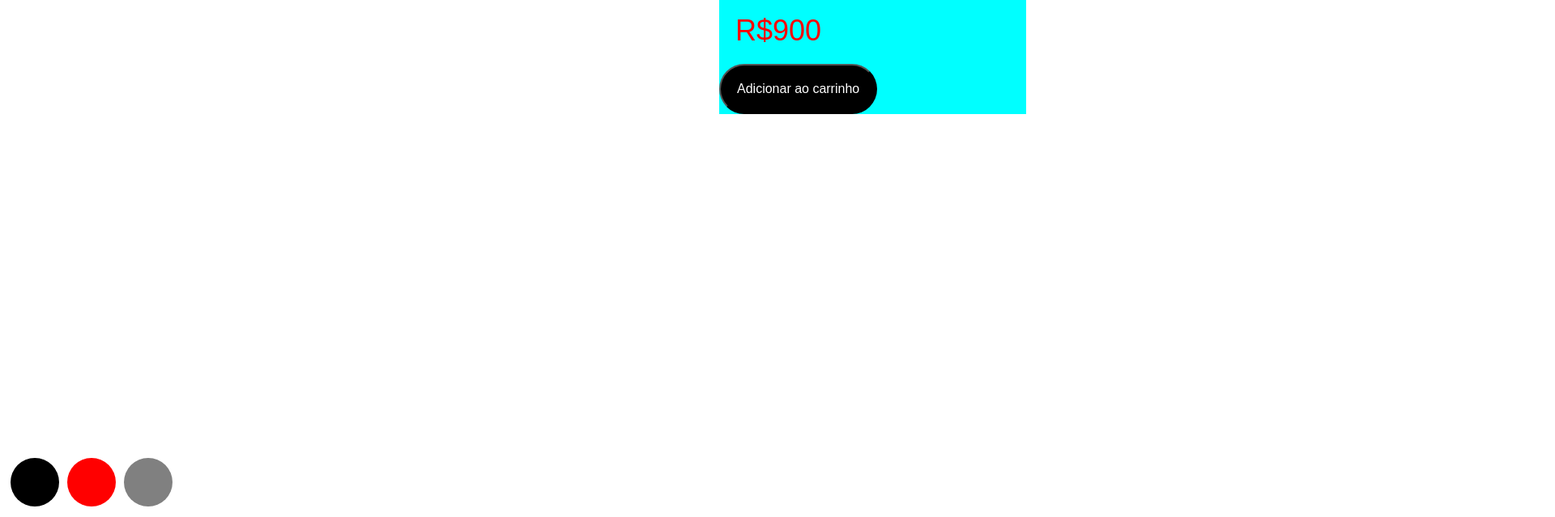
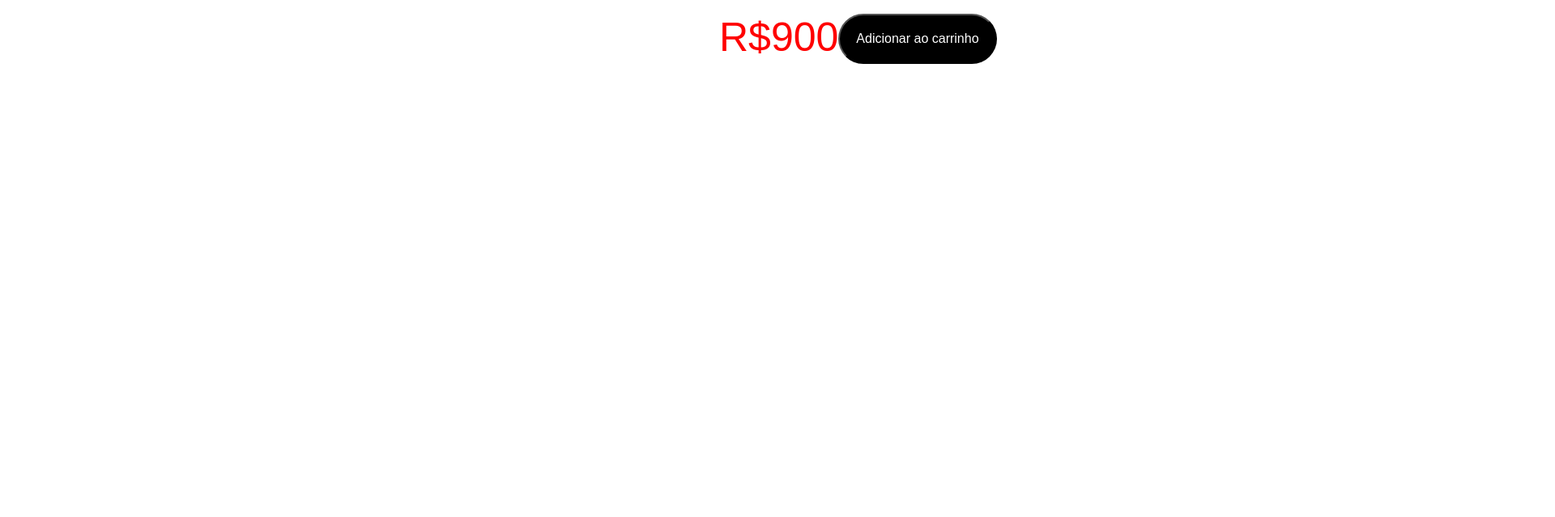
Before and after one commit to Luizx07/site-nike, a plain HTML site: page index.html in a window 1280 px wide. Shown: the part 768-1407 px from the top of the page at 81% size, 1920 px wide, since content can reach past the window. After the commit the page ends 1345 px from the top, so only its background shows below. Drawn offline with Linux system fonts and the light colour scheme.

Commit message:
botao resolvido

```diff
--- a/index.html
+++ b/index.html
@@ -29,17 +29,16 @@
     <div class="detalhes_produto">
         <h1>Supreme x Nike Air Max 98 TL SP "White"</h1>
         <p>Um tênis feito em parceria da Supreme com Nike.</p>
+    </div>
+    <div
         <p class="preço">R$900</p>
         <button>Adicionar ao carrinho</button>
     </div>
+    <div class="palheta_de_cor">
+        <div class="cor-preta"></div>
+        <div class="cor-vermelha"></div>
+        <div class="cor-cinza"></div>
+    </div>
 </main>
-    <div>
-        <div class="palheta_de_cor">
-            <div class="cor-black"></div>
-            <div class="cor-red"></div>
-            <div class="cor-gray"></div>
-        </div>
-    </div>
-
 </body>
 </html>
--- a/style.css
+++ b/style.css
@@ -51,7 +51,6 @@ header ul li a {
 }
 
 .detalhes_produto {
-    background-color: aqua;
     width: 30%;
     transform: translate(110vh, -40vh);
 }
@@ -64,16 +63,16 @@ header ul li a {
     margin: 20px ;
     font-size: 20;
 }
-.detalhes_produto button{
+.preço {
+    font-size: 50px;
+    color: red;
+    display: flex;
+    transform: translate(110vh, -40vh);
+}
+.preço button{
     margin-bottom: 100px;
 }
-
-.preço {
-    font-size: 36px;
-    color: red;
-}
-
-.detalhes_produto button {
+.preço button {
     background-color: #000;
     color: white;
     padding: 20px;
@@ -92,11 +91,11 @@ header ul li a {
     margin:  5px;
 }
 
-.cor-red {
+.cor-vermelho {
     background-color: red;
 }
 
-.cor-black {
+.cor-preto {
     background-color: black;
 }
 
```
